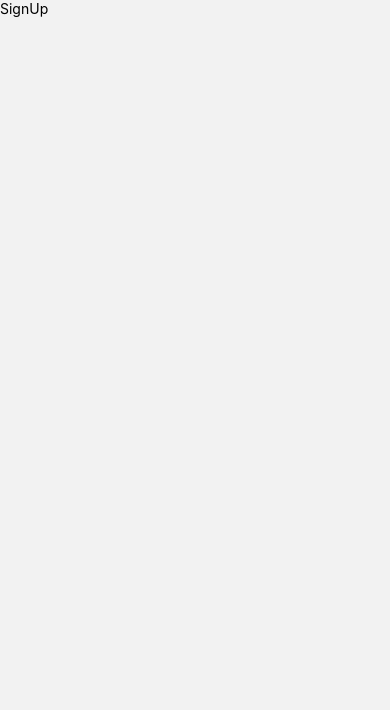
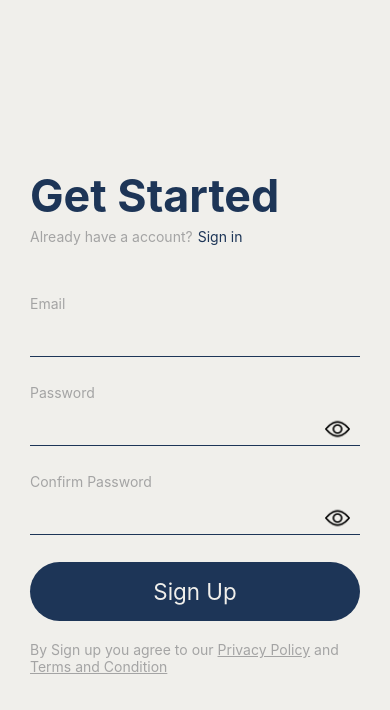
Before and after one commit to Jhonatan-lezcano/SimpleTodoApp, a React Native app: screen /signUpScreen in a window 390 px wide. Shown: the top 710 px of the page. Built offline with nearby package versions, Linux system fonts and the light colour scheme.

Commit message:
:lipstick: built login views

```diff
--- /dev/null
+++ b/src/components/atoms/ButtonAdjustableRadius/ButtonAdjustableRadius.tsx
@@ -0,0 +1,68 @@
+import {StyleSheet, Text, TouchableOpacity} from 'react-native';
+import React from 'react';
+import {colors} from '../../../theme/colors';
+import {size} from '../../../theme/fonts';
+
+interface Props {
+  radius: 'circular' | 'semicircular';
+  title: string;
+  onPress: Function;
+  width: string | number;
+  shadow?: boolean;
+  backgroundColor: string;
+  titleColor: string;
+}
+
+const ButtonAdjustableRadius = ({
+  radius,
+  title,
+  onPress,
+  width,
+  shadow,
+  backgroundColor,
+  titleColor,
+}: Props) => {
+  const shadowButton = {
+    shadowColor: '#000',
+    shadowOffset: {
+      width: 0,
+      height: 2,
+    },
+    shadowOpacity: 0.25,
+    shadowRadius: 3.84,
+
+    elevation: 5,
+  };
+  return (
+    <TouchableOpacity
+      style={[
+        styles.button,
+        shadow && shadowButton,
+        {
+          borderRadius: radius === 'circular' ? 30 : 10,
+          backgroundColor,
+          width,
+        },
+      ]}
+      onPress={() => onPress()}>
+      <Text style={[styles.text, {color: titleColor}]}>{title}</Text>
+    </TouchableOpacity>
+  );
+};
+
+export default ButtonAdjustableRadius;
+
+ButtonAdjustableRadius.defaultProps = {
+  radius: 'circular',
+  width: '100%',
+};
+
+const styles = StyleSheet.create({
+  button: {
+    alignItems: 'center',
+    padding: 16,
+  },
+  text: {
+    fontSize: size.font14,
+  },
+});
--- /dev/null
+++ b/src/components/atoms/ButtonText/ButtonText.tsx
@@ -0,0 +1,18 @@
+import {StyleSheet, Text, TouchableOpacity} from 'react-native';
+import React from 'react';
+
+interface Props {
+  title: string;
+  titleColor: string;
+  onPress: Function;
+}
+
+const ButtonText = ({title, titleColor, onPress}: Props) => {
+  return (
+    <TouchableOpacity onPress={() => onPress()}>
+      <Text style={{color: titleColor}}>{title}</Text>
+    </TouchableOpacity>
+  );
+};
+
+export default ButtonText;
--- a/src/components/atoms/InputLine/InputLine.tsx
+++ b/src/components/atoms/InputLine/InputLine.tsx
@@ -28,7 +28,6 @@ const InputLine = ({
   password,
   inputTypes,
 }: Props) => {
-  console.log(password);
   return (
     <TextInput
       placeholder={placeholder}
--- a/src/components/molecules/InputLineLabel/InputLineLabel.tsx
+++ b/src/components/molecules/InputLineLabel/InputLineLabel.tsx
@@ -1,4 +1,4 @@
-import React from 'react';
+import React, {useState} from 'react';
 import {Image, StyleSheet, Text, TouchableOpacity, View} from 'react-native';
 
 import {colors} from '../../../theme/colors';
@@ -21,6 +21,7 @@ const InputLineLabel = ({
   inputTypes,
   password,
 }: Props) => {
+  const [secureText, setSecureText] = useState(password);
   return (
     <View style={{width}}>
       <Text style={styles.label}>{label}</Text>
@@ -28,11 +29,22 @@ const InputLineLabel = ({
         value={value}
         onChange={onChange}
         inputTypes={inputTypes}
-        password={password}
+        password={secureText}
       />
-      <TouchableOpacity>
-        <Image source={require('../../../assets/view.png')} />
-      </TouchableOpacity>
+      {password && (
+        <TouchableOpacity
+          style={styles.btnPassword}
+          onPress={() => setSecureText(!secureText)}>
+          <Image
+            source={
+              secureText
+                ? require('../../../assets/view.png')
+                : require('../../../assets/hide.png')
+            }
+            style={{width: '100%'}}
+          />
+        </TouchableOpacity>
+      )}
     </View>
   );
 };
@@ -52,4 +64,10 @@ const styles = StyleSheet.create({
     color: colors.textSecondary,
     paddingBottom: 5,
   },
+  btnPassword: {
+    bottom: 5,
+    position: 'absolute',
+    right: 10,
+    width: 25,
+  },
 });
--- a/src/navigation/StackAuthNavigation.tsx
+++ b/src/navigation/StackAuthNavigation.tsx
@@ -1,9 +1,11 @@
 import {createNativeStackNavigator} from '@react-navigation/native-stack';
 import React from 'react';
+import InitialLoginScreen from '../screens/InitialLoginScreen';
 import SignIn from '../screens/SignIn';
 import SignUp from '../screens/SignUp';
 
 export type RootStackAuthParams = {
+  InitialScreen: undefined;
   signInScreen: undefined;
   signUpScreen: undefined;
 };
@@ -13,8 +15,9 @@ const Stack = createNativeStackNavigator<RootStackAuthParams>();
 const StackAuthNavigation = () => {
   return (
     <Stack.Navigator
-      initialRouteName="signInScreen"
+      initialRouteName="InitialScreen"
       screenOptions={{headerShown: false}}>
+      <Stack.Screen name="InitialScreen" component={InitialLoginScreen} />
       <Stack.Screen name="signInScreen" component={SignIn} />
       <Stack.Screen name="signUpScreen" component={SignUp} />
     </Stack.Navigator>
--- /dev/null
+++ b/src/screens/InitialLoginScreen.tsx
@@ -0,0 +1,64 @@
+import {StyleSheet, Text, View} from 'react-native';
+import React from 'react';
+import {globalStyles} from '../theme/globalStyles';
+import ButtonAdjustableRadius from '../components/atoms/ButtonAdjustableRadius/ButtonAdjustableRadius';
+import {size} from '../theme/fonts';
+import {colors} from '../theme/colors';
+import Spacer from '../components/atoms/Spacer/Spacer';
+import {NativeStackScreenProps} from '@react-navigation/native-stack';
+import {RootStackAuthParams} from '../navigation/StackAuthNavigation';
+
+interface Props
+  extends NativeStackScreenProps<RootStackAuthParams, 'InitialScreen'> {}
+
+const InitialLoginScreen = ({navigation: {navigate}}: Props) => {
+  return (
+    <View style={[globalStyles.container, {paddingHorizontal: 30}]}>
+      <View style={styles.logo}>
+        <Text style={{fontSize: size.font38, color: colors.secondary}}>
+          Logo app
+        </Text>
+      </View>
+      <Spacer vertical={20} />
+      <ButtonAdjustableRadius
+        title="Sign Up With Google"
+        radius="semicircular"
+        backgroundColor={colors.primary}
+        titleColor={colors.background}
+        onPress={() => console.log('login with google')}
+        shadow
+      />
+      <Spacer vertical={25} />
+      <ButtonAdjustableRadius
+        title="Sign Up With Email"
+        radius="semicircular"
+        backgroundColor={colors.background}
+        titleColor={colors.text}
+        onPress={() => navigate('signUpScreen')}
+        shadow
+      />
+      <Spacer vertical={25} />
+      <ButtonAdjustableRadius
+        title=" Sign In"
+        radius="semicircular"
+        backgroundColor={colors.background}
+        titleColor={colors.text}
+        onPress={() => navigate('signInScreen')}
+        shadow
+      />
+    </View>
+  );
+};
+
+export default InitialLoginScreen;
+
+const styles = StyleSheet.create({
+  logo: {
+    alignItems: 'center',
+    justifyContent: 'center',
+    height: 200,
+    width: '100%',
+    borderWidth: 1,
+    borderColor: 'red',
+  },
+});
--- a/src/screens/SignIn.tsx
+++ b/src/screens/SignIn.tsx
@@ -6,6 +6,8 @@ import {globalStyles} from '../theme/globalStyles';
 import {size} from '../theme/fonts';
 import Spacer from '../components/atoms/Spacer/Spacer';
 import InputLineLabel from '../components/molecules/InputLineLabel/InputLineLabel';
+import ButtonAdjustableRadius from '../components/atoms/ButtonAdjustableRadius/ButtonAdjustableRadius';
+import ButtonText from '../components/atoms/ButtonText/ButtonText';
 
 const SignIn = () => {
   const [email, setEmail] = useState('');
@@ -29,6 +31,21 @@ const SignIn = () => {
         width="100%"
         password
       />
+      <Spacer vertical={50} />
+      <ButtonAdjustableRadius
+        title="Sign in"
+        radius="circular"
+        onPress={() => console.log('Sign in')}
+        backgroundColor={colors.primary}
+        titleColor={colors.background}
+        width="100%"
+      />
+      <Spacer vertical={15} />
+      <ButtonText
+        title="Forgot Password?"
+        titleColor={colors.primary}
+        onPress={() => console.log('Forgot Password?')}
+      />
     </View>
   );
 };
--- a/src/screens/SignUp.tsx
+++ b/src/screens/SignUp.tsx
@@ -1,14 +1,96 @@
-import {StyleSheet, Text, View} from 'react-native';
-import React from 'react';
+import {
+  KeyboardAvoidingView,
+  Platform,
+  StyleSheet,
+  Text,
+  TouchableOpacity,
+  View,
+} from 'react-native';
+import React, {useState} from 'react';
+import {globalStyles} from '../theme/globalStyles';
+import {colors} from '../theme/colors';
+import {size} from '../theme/fonts';
+import ButtonText from '../components/atoms/ButtonText/ButtonText';
+import Spacer from '../components/atoms/Spacer/Spacer';
+import {NativeStackScreenProps} from '@react-navigation/native-stack';
+import {RootStackAuthParams} from '../navigation/StackAuthNavigation';
+import InputLineLabel from '../components/molecules/InputLineLabel/InputLineLabel';
+import ButtonAdjustableRadius from '../components/atoms/ButtonAdjustableRadius/ButtonAdjustableRadius';
 
-const SignUp = () => {
+interface Props
+  extends NativeStackScreenProps<RootStackAuthParams, 'signUpScreen'> {}
+
+const SignUp = ({navigation: {navigate}}: Props) => {
+  const [email, setEmail] = useState('');
+  const [password, setPassword] = useState('');
+  const [confirmPassword, setConfirmPassword] = useState('');
+
   return (
-    <View>
-      <Text>SignUp</Text>
-    </View>
+    <KeyboardAvoidingView
+      style={[globalStyles.container, {paddingHorizontal: 30}]}
+      behavior={Platform.OS === 'ios' ? 'padding' : 'height'}>
+      <Text style={styles.title}>Get Started</Text>
+      <View style={{flexDirection: 'row', width: '100%', paddingTop: 5}}>
+        <Text style={{color: colors.textSecondary}}>
+          Already have a account?
+        </Text>
+        <Spacer horizontal={5} />
+        <ButtonText
+          title="Sign in"
+          titleColor={colors.primary}
+          onPress={() => navigate('signInScreen')}
+        />
+      </View>
+      <Spacer vertical={50} />
+      <InputLineLabel
+        label="Email"
+        onChange={setEmail}
+        value={email}
+        width="100%"
+      />
+      <Spacer vertical={27} />
+      <InputLineLabel
+        label="Password"
+        onChange={setPassword}
+        value={password}
+        width="100%"
+        password
+      />
+      <Spacer vertical={27} />
+      <InputLineLabel
+        label="Confirm Password"
+        onChange={setConfirmPassword}
+        value={confirmPassword}
+        width="100%"
+        password
+      />
+      <Spacer vertical={27} />
+      <ButtonAdjustableRadius
+        title="Sign Up"
+        onPress={() => console.log('sign up with Email')}
+        backgroundColor={colors.primary}
+        titleColor={colors.background}
+      />
+      <Spacer vertical={20} />
+      <Text style={{color: colors.textSecondary}}>
+        By Sign up you agree to our{' '}
+        <Text style={styles.terms}>Privacy Policy</Text> and{' '}
+        <Text style={styles.terms}>Terms and Condition</Text>
+      </Text>
+    </KeyboardAvoidingView>
   );
 };
 
 export default SignUp;
 
-const styles = StyleSheet.create({});
+const styles = StyleSheet.create({
+  title: {
+    color: colors.primary,
+    fontSize: size.font28,
+    fontWeight: '700',
+    width: '100%',
+  },
+  terms: {
+    textDecorationLine: 'underline',
+  },
+});
--- a/src/theme/colors.ts
+++ b/src/theme/colors.ts
@@ -1,10 +1,11 @@
 export const colors = {
   background: '#f0efeb',
-  primary: '#6b705c',
-  secondary: '#cb997e',
-  tertiary: '#b7b7a4',
+  primary: '#1d3557',
+  secondary: '#457b9d',
+  tertiary: '#e63946',
   text: '#2D3436',
   textSecondary: '#A4A4A4',
+  black: '#212529',
 };
 
 export const darkMode = {
--- a/src/theme/globalStyles.ts
+++ b/src/theme/globalStyles.ts
@@ -3,9 +3,9 @@ import {colors} from './colors';
 
 export const globalStyles = StyleSheet.create({
   container: {
+    alignItems: 'center',
+    backgroundColor: colors.background,
     flex: 1,
     justifyContent: 'center',
-    alignItems: 'center',
-    backgroundColor: colors.background,
   },
 });
```
Also changed, not shown: src/assets/witness.png (added).
